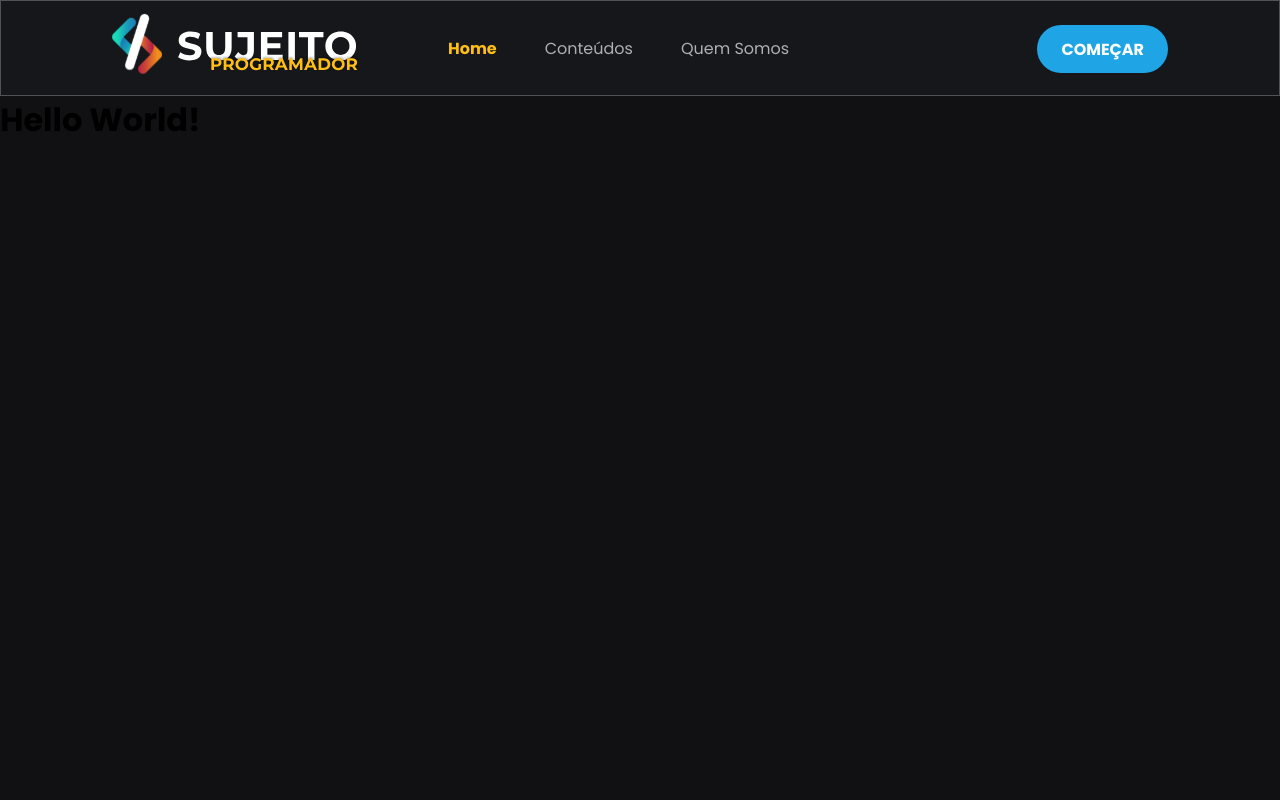
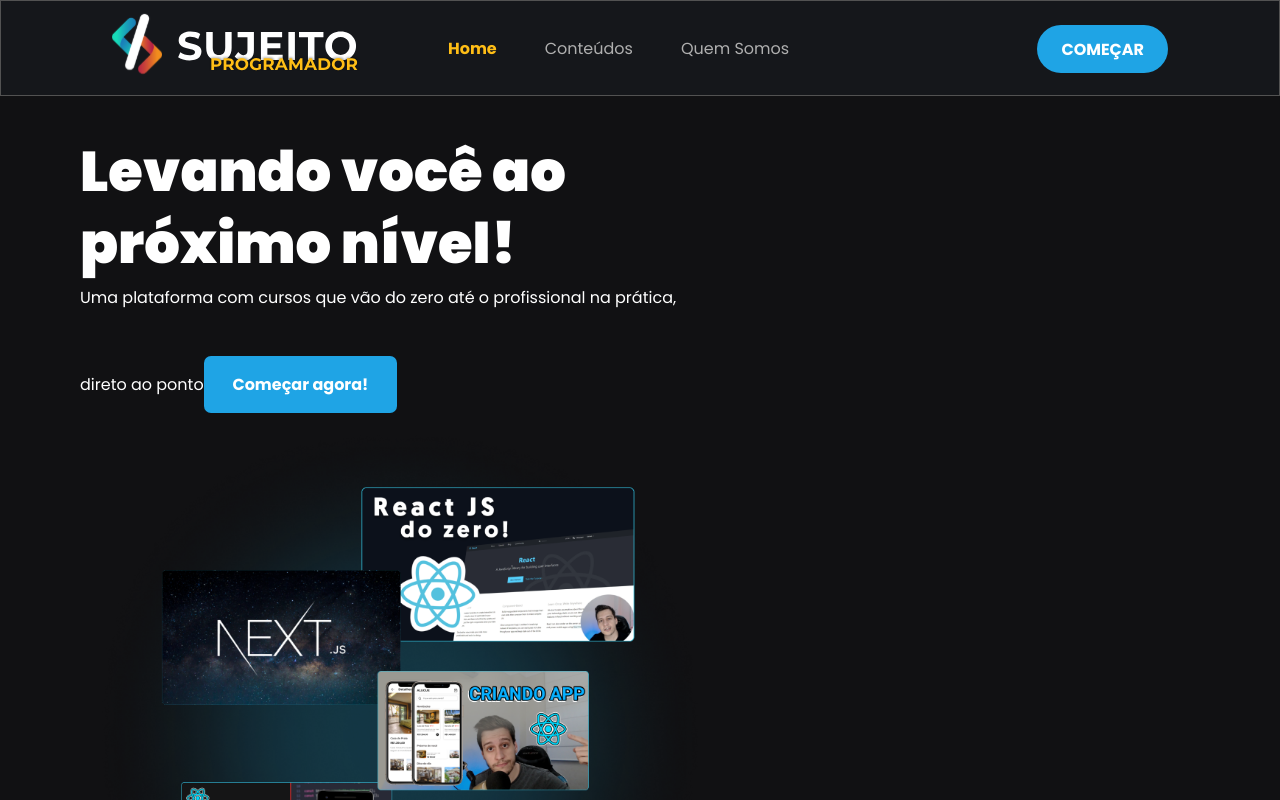
Before and after one commit to rafaelroncoletateste/sistema-blog, a Next.js app: page / in a window 1280 px wide. Shown: the top 800 px of the page. Built offline with nearby package versions, Linux system fonts and the light colour scheme.

Commit message:
Criando home

```diff
--- a/src/pages/index.tsx
+++ b/src/pages/index.tsx
@@ -1,7 +1,32 @@
+import Head from "next/head";
+import styles from "../styles/home.module.scss";
+
 export default function Home() {
   return (
-    <div>
-      <h1>Hello World!</h1>
-    </div>
+    <>
+      <Head>
+        <title>Sujeito Programador</title>
+      </Head>
+
+      <main className={styles.container}>
+        <div className={styles.containerHeader}>
+          <section className={styles.ctaText}>
+            <h1>Levando você ao próximo nível!</h1>
+            <span>
+              Uma plataforma com cursos que vão do zero até o profissional na
+              prática, direto ao ponto
+            </span>
+            <a>
+              <button>Começar agora!</button>
+            </a>
+
+            <img
+              src="/images/banner-conteudos.png"
+              alt="Conteúdos do Sujeito Programador"
+            />
+          </section>
+        </div>
+      </main>
+    </>
   );
 }
--- /dev/null
+++ b/src/styles/home.module.scss
@@ -0,0 +1,45 @@
+.container {
+  display: block;
+}
+
+.containerHeader {
+  min-height: calc(100vh - 5rem);
+  margin: 0 auto;
+  max-width: 1120px;
+
+  display: flex;
+  align-items: center;
+  justify-content: space-between;
+
+  img {
+    max-width: 640px;
+  }
+}
+
+.ctaText {
+  max-width: 600px;
+
+  h1 {
+    font-size: 3.5rem;
+    line-height: 4.5rem;
+    font-weight: 900;
+    margin-top: 2.5rem;
+    color: var(--white);
+  }
+
+  span {
+    font-size: 1rem;
+    line-height: 2.25rem;
+    color: var(--white);
+  }
+
+  button {
+    background-color: var(--blue-900);
+    border: 0;
+    padding: 1rem 1.8rem;
+    margin-top: 2.5rem;
+    border-radius: 7px;
+    color: var(--white);
+    font-weight: bold;
+  }
+}
```
